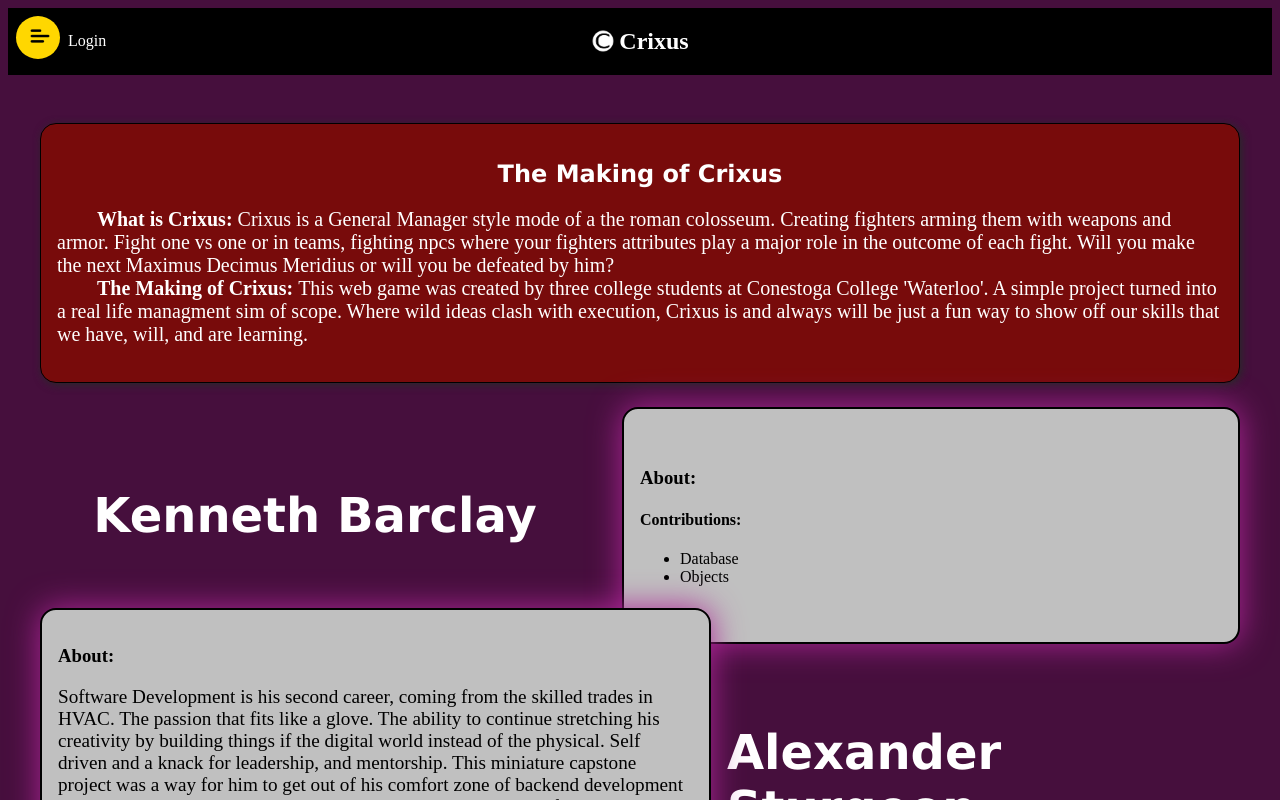
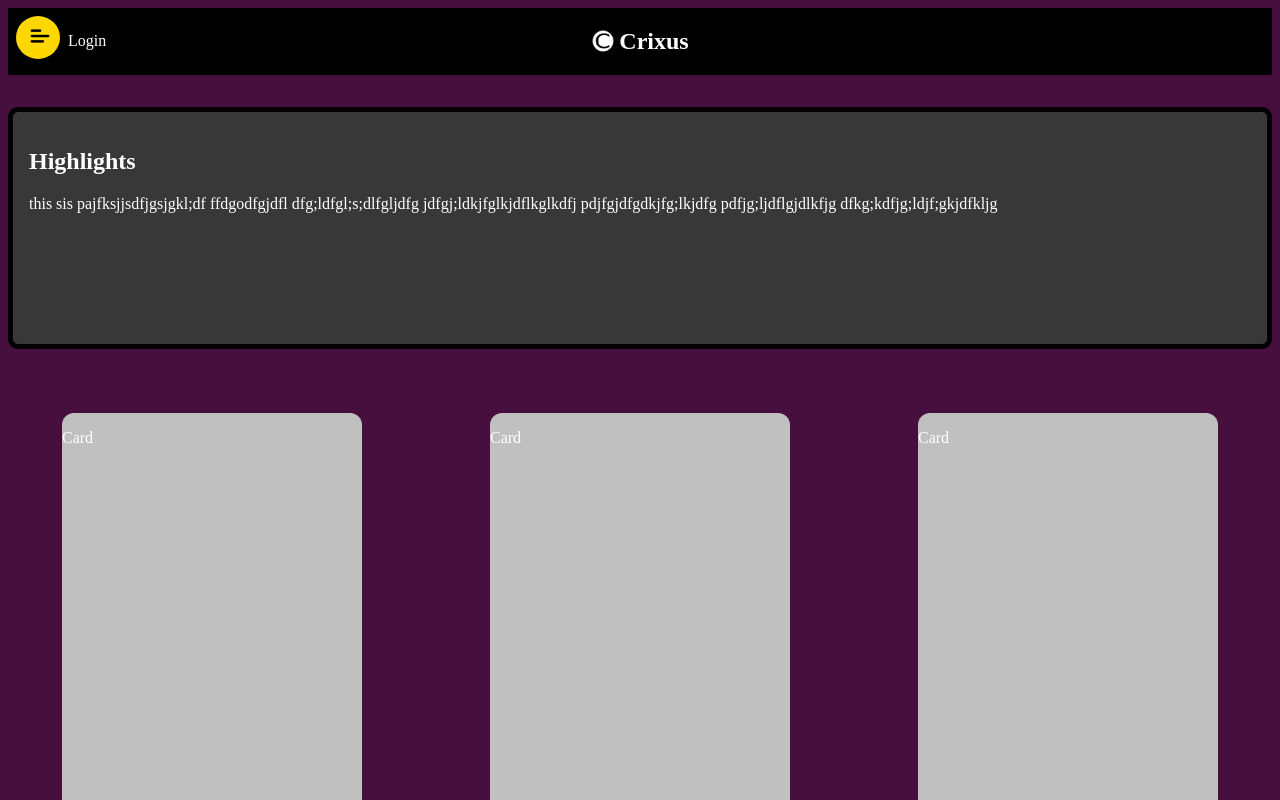
Before and after one commit to Alexander-Sturgeon/OpenSource_Crixus, a React (Vite) app in the folder Crixus/client/: page / in a window 1280 px wide. Shown: the top 800 px of the page. Built offline with nearby package versions, Linux system fonts and the light colour scheme.

Commit message:
feat:package install and routing in App.tsx setup

```diff
--- a/Crixus/client/package.json
+++ b/Crixus/client/package.json
@@ -11,7 +11,8 @@
   },
   "dependencies": {
     "react": "^19.2.6",
-    "react-dom": "^19.2.6"
+    "react-dom": "^19.2.6",
+    "react-router-dom": "^7.18.0"
   },
   "devDependencies": {
     "@eslint/js": "^10.0.1",
--- a/Crixus/client/src/App.tsx
+++ b/Crixus/client/src/App.tsx
@@ -1,8 +1,9 @@
 //Pages
-// import HomePage from "./pages/HomePage";
-// import ArmoryPage from "./pages/ArmoryPage";
-// import LoginPage from "./pages/Login";
+import HomePage from "./pages/HomePage";
+import ArmoryPage from "./pages/ArmoryPage";
+import LoginPage from "./pages/Login";
 import AboutUsPage from "./pages/AboutUsPage";
+import { BrowserRouter, Routes, Route, Link } from 'react-router-dom';
 //Components
 import Navbar from "./components/NavBar";
 //Styles
@@ -12,14 +13,17 @@ import "../src/App.css";
 function App(){
 
   return(
-    <>
+    <BrowserRouter>
       <Navbar/>
-      {/* <HomePage/> */}
-      {/* <ArmoryPage/> */}
-      {/* <LoginPage/> */}
-      <AboutUsPage/>
+        <Routes>
+
+          <Route path="/" element={<HomePage/>}/>
+          <Route path="/armory" element={<ArmoryPage/>}/>
+          <Route path="/aboutus" element={<AboutUsPage/>}/>
+          <Route path="/login" element={<LoginPage/>}/>
+        </Routes>
       <Footer/>
-    </>
+    </BrowserRouter>
 
   )
 }
```
Also changed, not shown: 1 other file (tests, documents, lock files or other folders).
